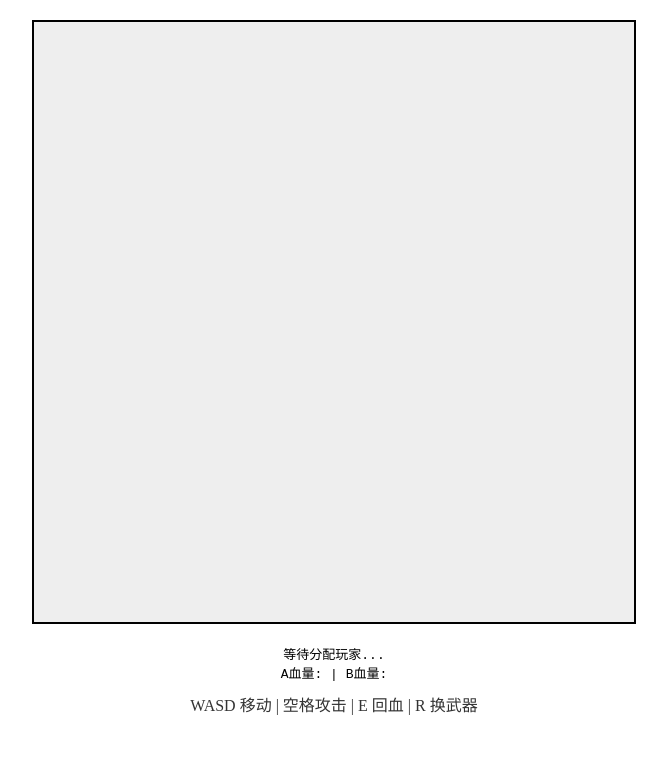
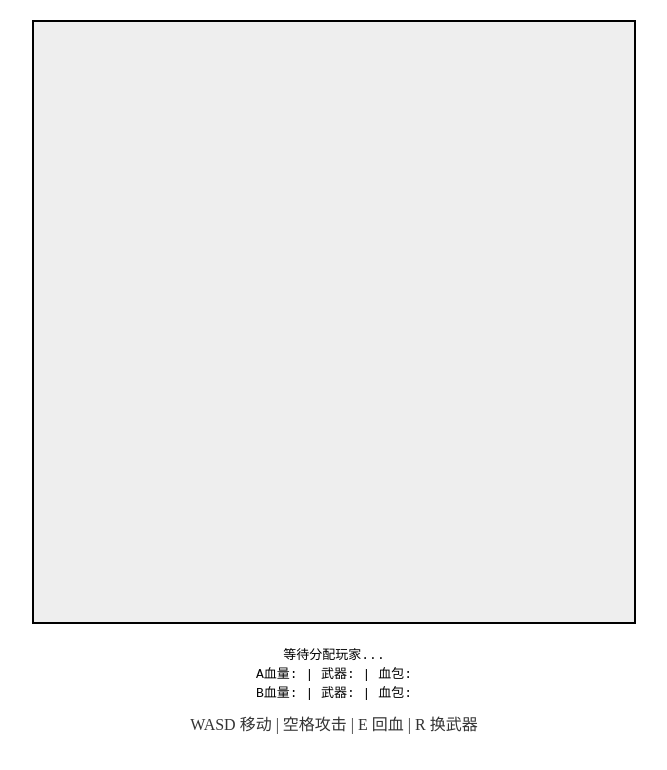
Before and after one commit to leaves-gzs/windtalking, a website: page public/index.html in a window 1280 px wide. Shown: the whole page, without its empty margins (306-973 px from the left). Drawn offline with nearby package versions, Linux system fonts and the light colour scheme; no server answers.

Commit message:
Update player info display in index.html

```diff
--- a/public/index.html
+++ b/public/index.html
@@ -12,8 +12,9 @@
 <body>
     <canvas id="gameCanvas" width="600" height="600"></canvas>
     <div id="info">
-        <span id="playerLabel">等待分配玩家...</span><br>
-        <span id="hpA">A血量:</span> | <span id="hpB">B血量:</span>
+    <span id="playerLabel">等待分配玩家...</span><br>
+        <span id="hpA">A血量: </span> | <span id="weaponA">武器: </span> | <span id="packsA">血包: </span><br>
+        <span id="hpB">B血量: </span> | <span id="weaponB">武器: </span> | <span id="packsB">血包: </span>
     </div>
     <div class="controls">
         WASD 移动 | 空格攻击 | E 回血 | R 换武器
```
